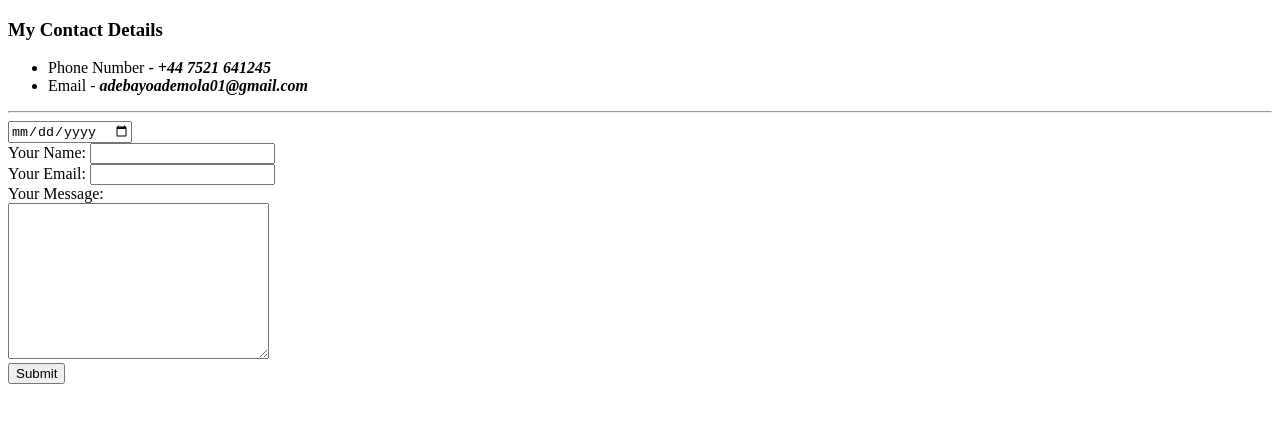
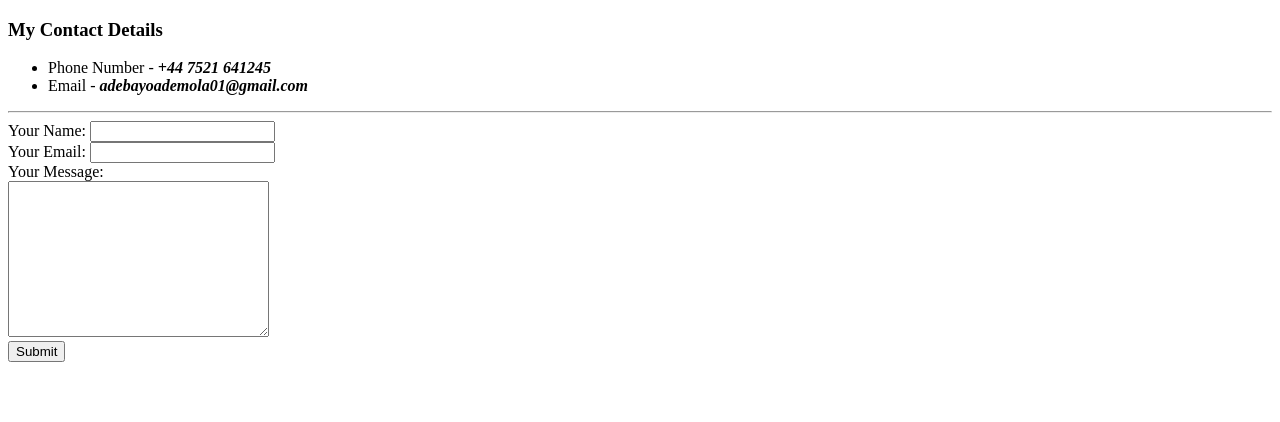
Before and after one commit to SaintBayo/CV, a plain HTML site: page contact.html in a window 1280 px wide. Drawn offline with Linux system fonts and the light colour scheme.

Commit message:
Update on Contact

```diff
--- a/contact.html
+++ b/contact.html
@@ -12,7 +12,6 @@
     </ul>
     <hr>
   <form action="mailto:herdaybaryour@yahoo.com" method="post" enctype="text/plain">
-    <input type="date"><br>
     <label>Your Name:</label>
     <input type="text" name="yourName" value=""><br>
     <label>Your Email:</label>
```
